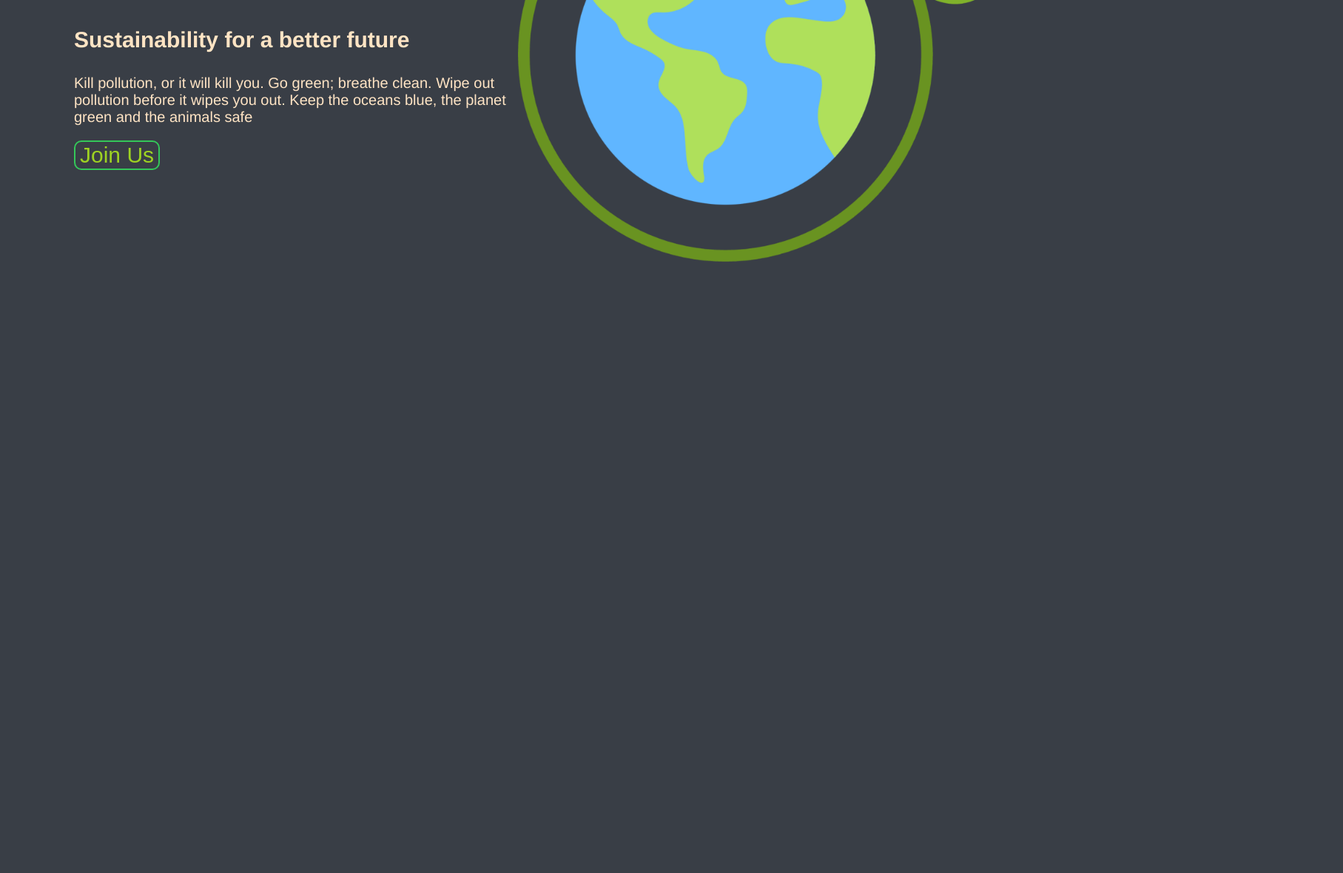
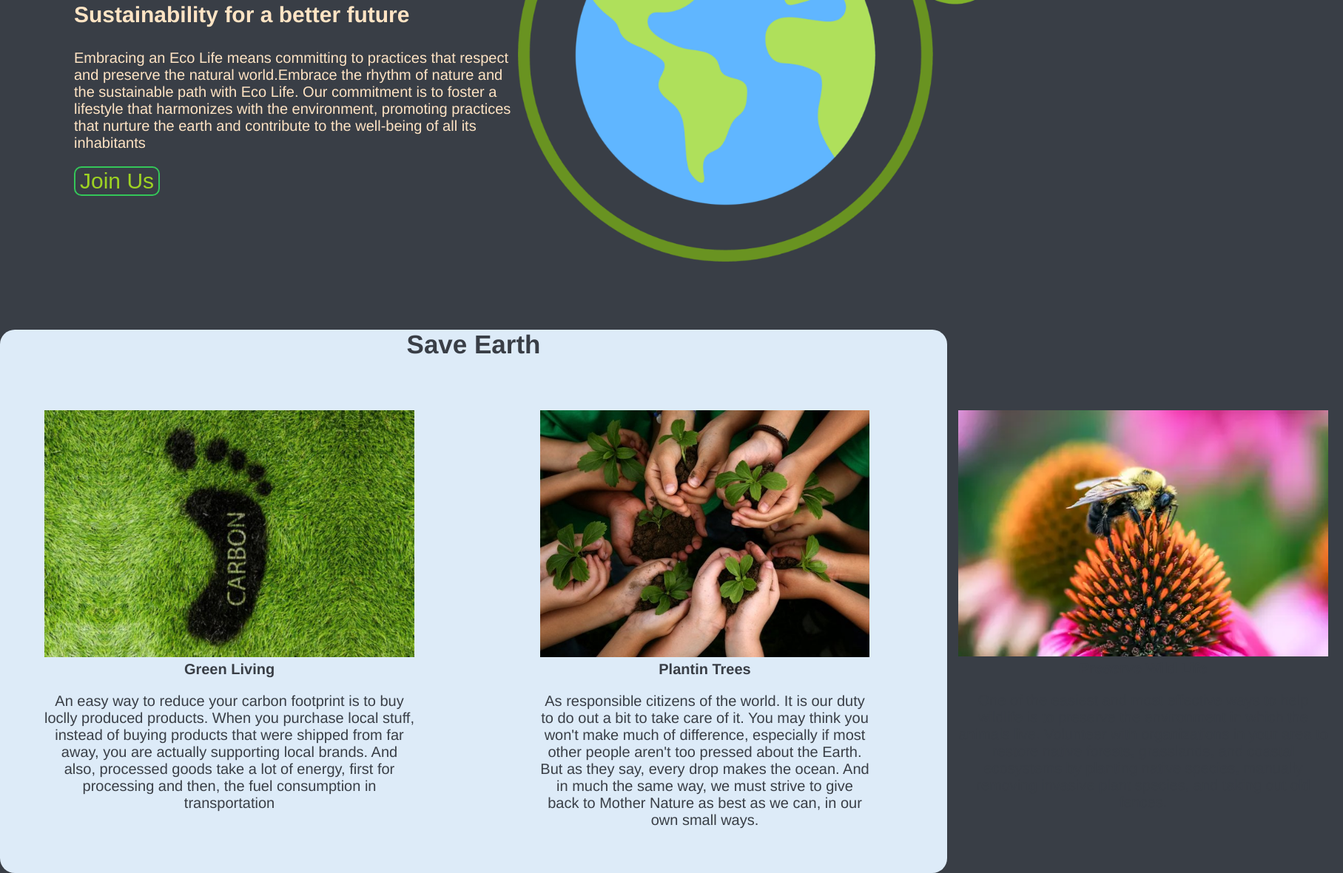
Before and after one commit to NdamuleloMulaudzi/ecolife-landin-page, a plain HTML site: page index.html in a window 1280 px wide. Shown: the part 555-1736 px from the top of the page at 74% size, 1815 px wide, since content can reach past the window. Before the commit the page ends 972 px from the top, so only its background shows below. Drawn offline with Linux system fonts and the light colour scheme.

Commit message:
added information section

```diff
--- a/index.html
+++ b/index.html
@@ -23,14 +23,48 @@
                 <h1>Eco Life</h1>
                 <h3>Sustainability for a better <span>future</span></h3>
                 <p>
-                    Kill pollution, or it will kill you. Go green; breathe clean.
-                     Wipe out pollution before it wipes you out. Keep the oceans blue,
-                     the planet green and the animals safe
+                    Embracing an Eco Life means committing to practices that respect and preserve the natural world.Embrace the rhythm of nature and the sustainable path with Eco Life.
+                    Our commitment is to foster a lifestyle that harmonizes with the environment, promoting practices that nurture the earth and contribute to the well-being of all its
+                    inhabitants
+
                 </p>
                 <button class="hero-btn">Join <span>Us</span></button>
             </div>
                 <img src="/images/planet-earth-9325.png" alt="world map picture" style="width: 700px;">
         </div>
     </div>
+    <div class="main" id="about">
+        <h2>Save Earth</h2>
+        <section class="information">
+            <figure class="fig1">
+                <img src="./images/footprint_greenliving-1528627264.jpg" alt="footprint" width="500px;">
+                <figcaption>Green Living</figcaption>
+                <p>
+                    An easy way to reduce your carbon footprint is to buy loclly produced products. When you purchase local stuff, instead of buying products that were shipped from far away,
+                    you are actually supporting local brands. And also, processed goods take a lot of energy, first for processing and then, the fuel consumption in transportation
+                </p>
+            </figure>
+            <figure class="fig2">
+                <img src="./images/1732156-eco_cover-1528626938.jpg" alt="" width="445px;">
+                <figcaption>Plantin Trees</figcaption>
+                <p>
+                    As responsible citizens of the world. It is our duty to do out a bit to take care of it. You may think you won't make much of difference, especially if most other people
+                    aren't too pressed about the Earth. But as they say, every drop makes the ocean. And in much the same way, we must strive to give back to Mother Nature as best as we can,
+                    in our own small ways.
+                </p>
+            </figure>
+            <figure class="fig3">
+                <img src="./images/istockphoto-1478239832-170667a.webp" alt="" width="500px">
+                <figcaption>Preserve Wild Life</figcaption>
+                <p>
+                    One of the easiest and most effective ways to help wildlife is to preserve the environment in which the animals live. Volunteer with organizations in your area to restore
+                     native forests, grasslands, and coastal ecosystems by planting native species, manually removing invasive plant species, and taking out old fences.
+                </p>
+            </figure>
+        </section>
+        <section class="quotes">
+
+        </section>
+    </div>
 </body>
 </html>
--- a/style.css
+++ b/style.css
@@ -73,3 +73,28 @@ a:hover{
     border: 2px solid #34c759 ;
 }
 /*End of header content style*/
+
+.main{
+    background-color: #ddebf8;
+    color: #393e46;
+    border-radius: 20px;
+}
+.main h2{
+    text-align: center;
+    font-size: 35px;
+}
+.information{
+    display: flex;
+    text-align: center;
+    font-size: 20px;
+}
+
+figure{
+    padding: 20px;
+}
+.fig2{
+    margin-left: 90px;
+}
+figcaption{
+    font-weight: 900;
+}
```
Also changed, not shown: images/istockphoto-1478239832-170667a.webp (added).
